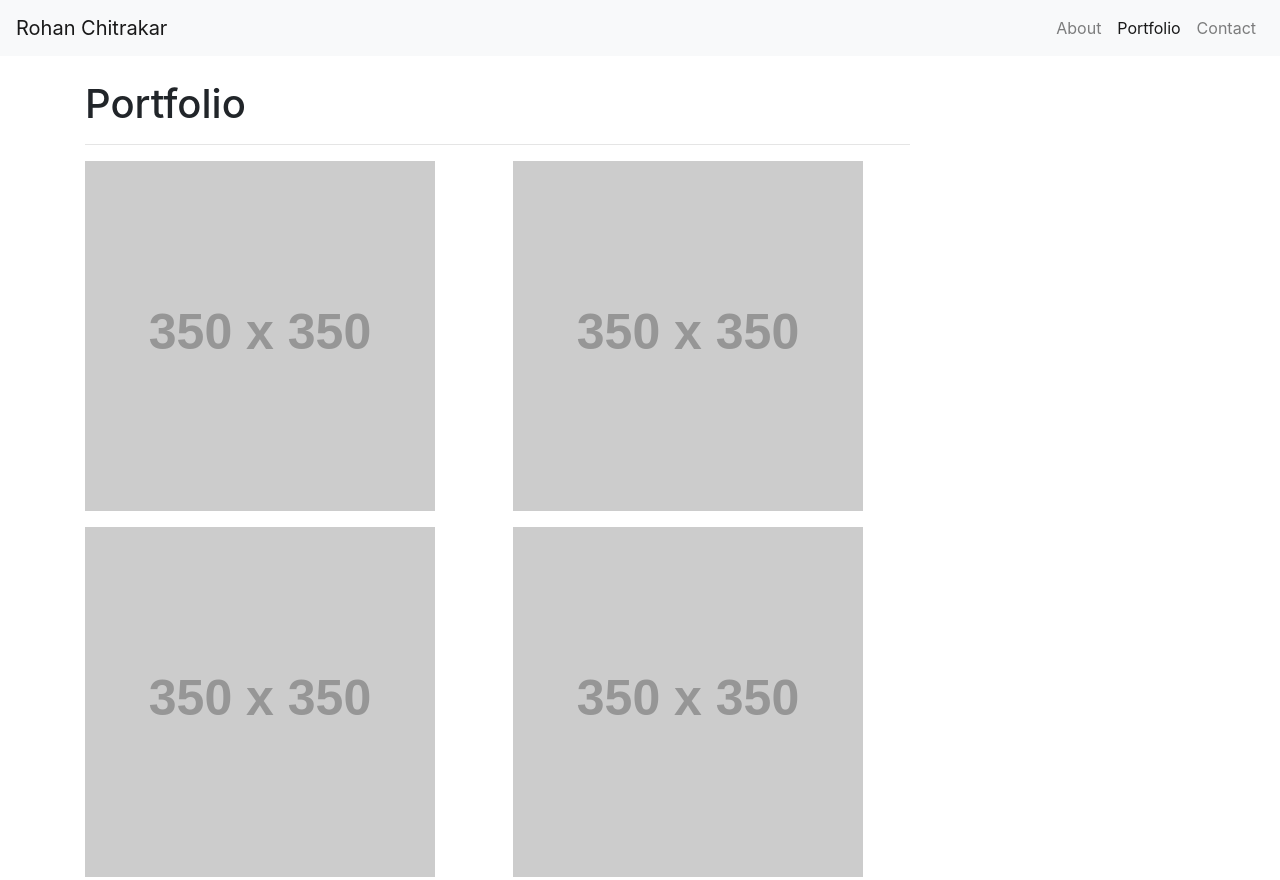
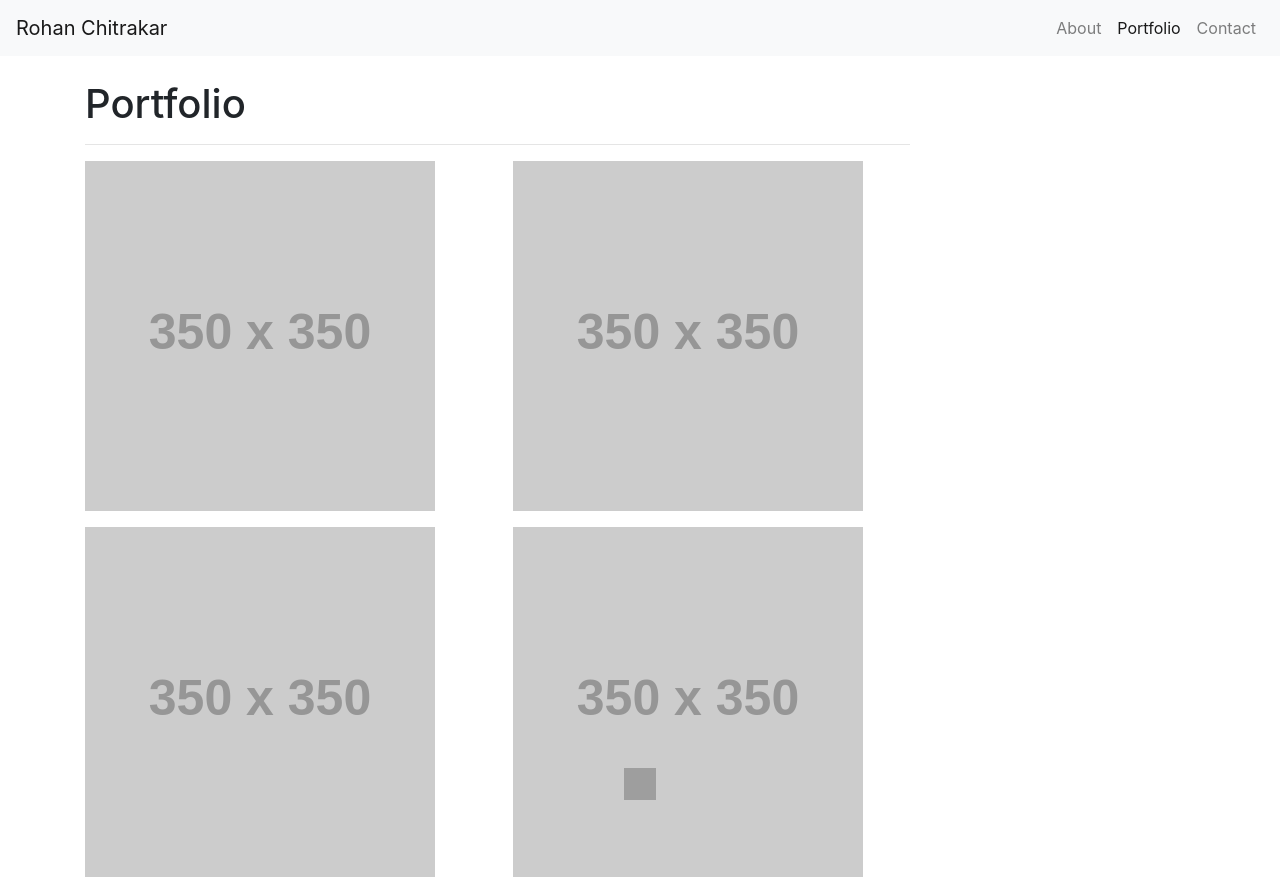
Before and after one commit to roan1088/homework2, a plain HTML site: page portfolio.html in a window 1280 px wide. Shown: the top 880 px of the page. Drawn offline with nearby package versions, Linux system fonts and the light colour scheme; grey boxes are pictures that could not be loaded; placeholder pictures from the web are drawn by us.

Commit message:
Added a sticky footer with a link to my Github profile to index, portfolio and contact pages

```diff
--- a/portfolio.html
+++ b/portfolio.html
@@ -33,7 +33,7 @@
     </header>
 
     <!-- Main content -->
-    <main class="container">
+    <main class="container pb-4">
         <!-- Entire content is in a singlt row single column inside the container but only takes 75% -->
         <div class="row">
             <div class="col-sm-9">
@@ -76,6 +76,11 @@
         </div>
     </main>
 
+    <!-- Sticky footer with a link to my Github profile -->
+    <footer class="fixed-bottom text-center">
+        <a href="https://github.com/roan1088" target="_blank"><img src="https://cdn3.iconfinder.com/data/icons/inficons/512/github.png" alt="Link ti my Github profile" width="32px" height="32px"></a>
+    </footer>
+
     <!-- Javascript copied from bootstrap -->
     <script src="https://code.jquery.com/jquery-3.5.1.slim.min.js" integrity="sha384-DfXdz2htPH0lsSSs5nCTpuj/zy4C+OGpamoFVy38MVBnE+IbbVYUew+OrCXaRkfj" crossorigin="anonymous"></script>
     <script src="https://cdn.jsdelivr.net/npm/popper.js@1.16.1/dist/umd/popper.min.js" integrity="sha384-9/reFTGAW83EW2RDu2S0VKaIzap3H66lZH81PoYlFhbGU+6BZp6G7niu735Sk7lN" crossorigin="anonymous"></script>
```
Also changed, not shown: contact.html (+6 -1 lines), index.html (+6 -1 lines).
